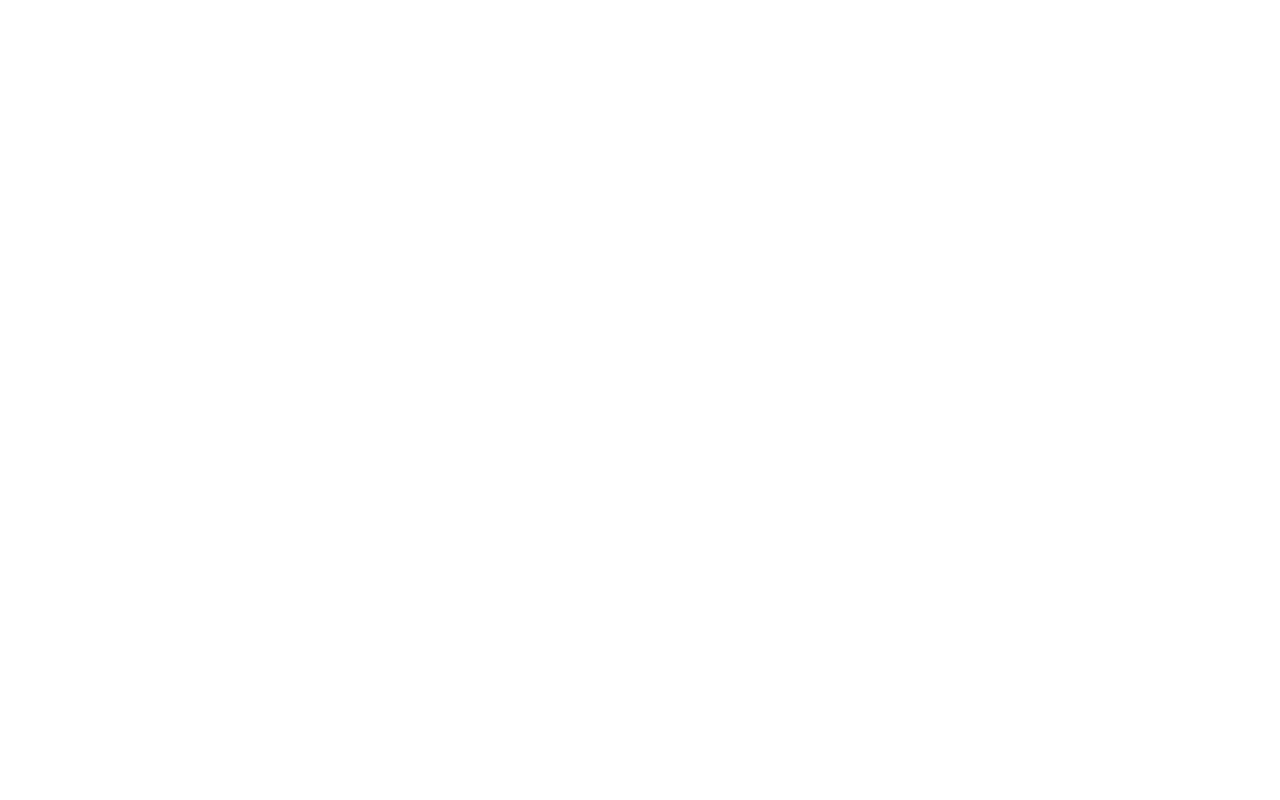
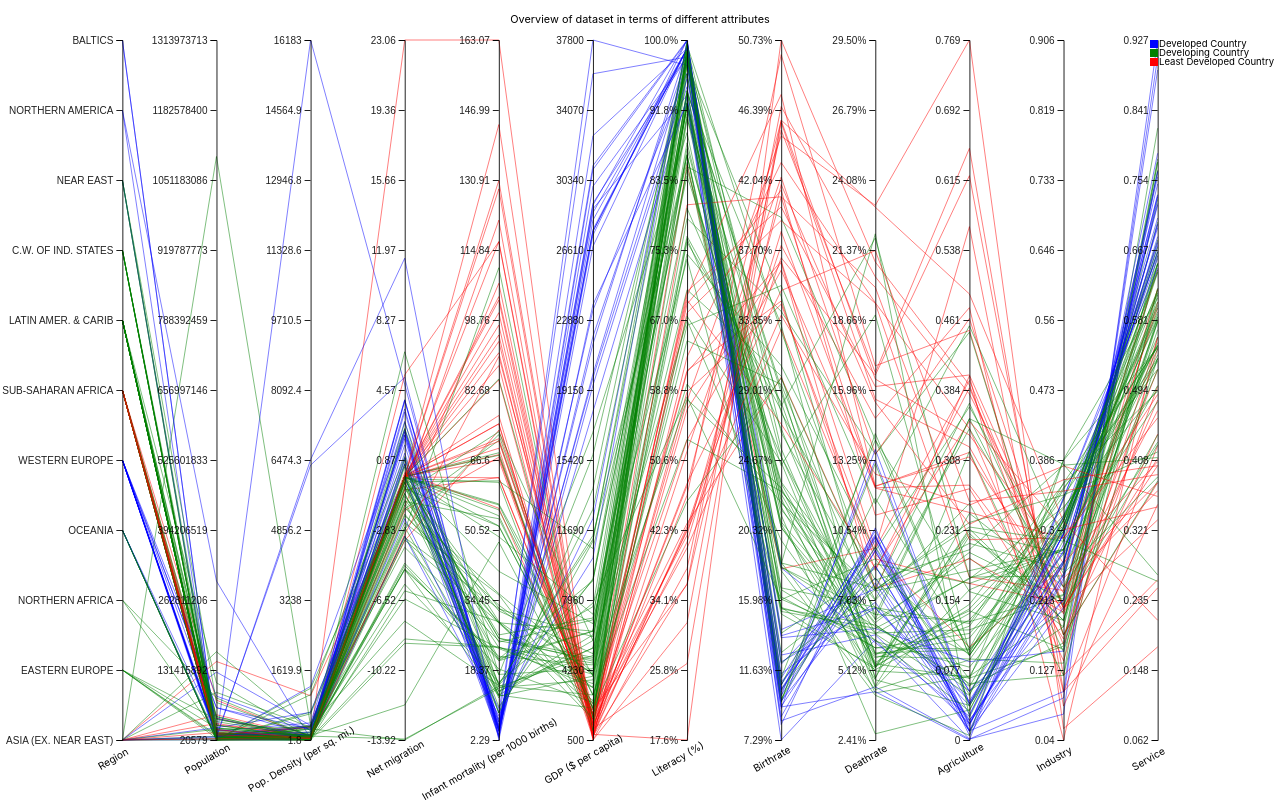
Before and after one commit to uilnauyisDP/ParallelCoordinate, a plain HTML site: page index.html in a window 1280 px wide. Drawn offline with nearby package versions, Linux system fonts and the light colour scheme; the site is published under a folder, as on GitHub Pages, so addresses that start at the root find nothing.

Commit message:
Fix path

```diff
--- a/index.html
+++ b/index.html
@@ -5,8 +5,8 @@
     <meta name="viewport" content="width=device-width, initial-scale=1.0" />
     <link rel="stylesheet" href="https://cdnjs.cloudflare.com/ajax/libs/materialize/1.0.0/css/materialize.min.css">
     <title>ECS272 Information Visualization</title>
-    <script type="module" crossorigin src="/assets/index-66ffda1d.js"></script>
-    <link rel="stylesheet" href="/assets/index-cf74a84b.css">
+    <script type="module" crossorigin src="./assets/index-66ffda1d.js"></script>
+    <link rel="stylesheet" href="./assets/index-cf74a84b.css">
   </head>
   <body>
     <div id="app"></div>
```
